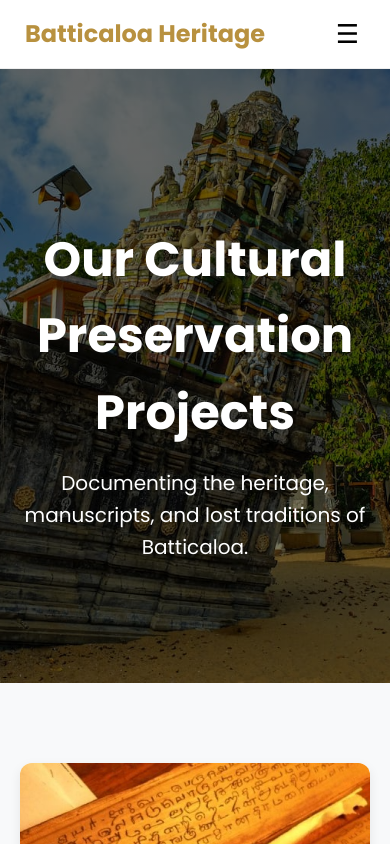
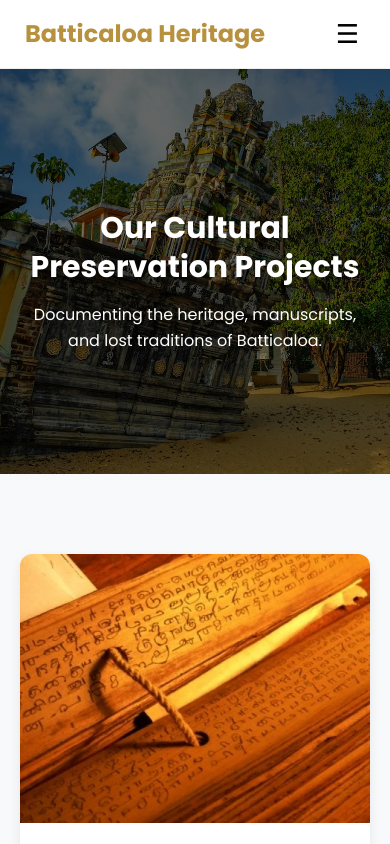
Before and after one commit to thivaharan-selvanayagam/mattakalappu-frontend, a Next.js app: page /projects in a window 390 px wide. Shown: the top 844 px of the page. Built offline with nearby package versions, Linux system fonts and the light colour scheme.

Commit message:
mobile responsive fix

```diff
--- a/styles/globals.css
+++ b/styles/globals.css
@@ -83,3 +83,13 @@ body {
         display: flex; /* Show when menu is open */
     }
 }
+@media (max-width: 768px) {
+  .hero h1 {
+    font-size: 30px !important;
+    line-height: 1.3;
+  }
+
+  .hero p {
+    font-size: 16px !important;
+  }
+}
--- a/styles/projects.css
+++ b/styles/projects.css
@@ -163,4 +163,14 @@ body {
      .project-content li{
         padding-right: 30px;
     }
+
+    .project-card.reverse {
+    flex-direction: column !important;
+  }
+
+    .project-card img {
+    width: 100%;
+    height: auto;
+    max-width: 100%;
+    }
 }
```
Also changed, not shown: pages/manuscripts.js (+7 -0 lines).
